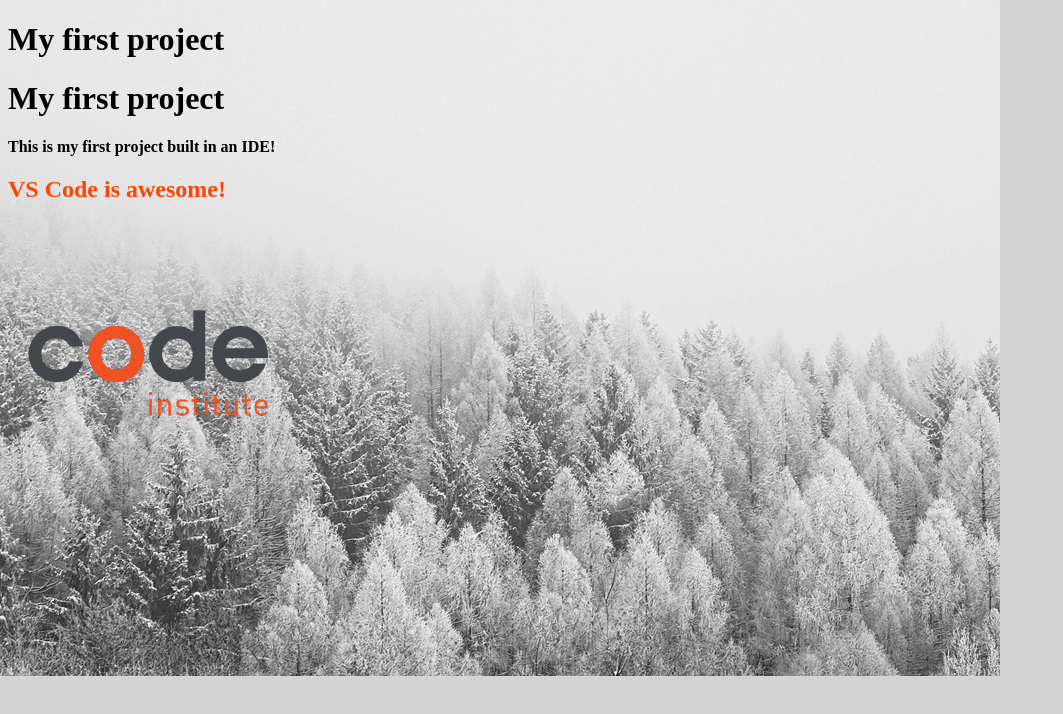
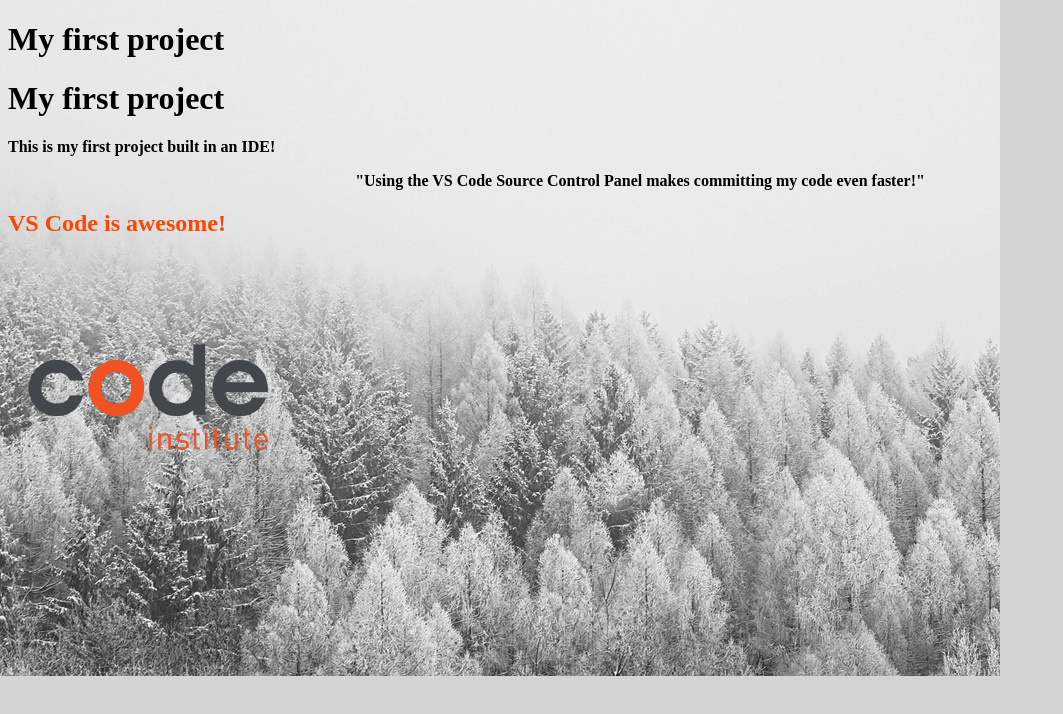
Before and after one commit to sdri/my-first-project, a plain HTML site: page index.html in a window 1280 px wide. Shown: the whole page, without its empty margins (0-1063 px from the left). Drawn offline with Linux system fonts and the light colour scheme.

Commit message:
Add new text-center class and add new paragraph to index.html

```diff
--- a/assets/css/styles.css
+++ b/assets/css/styles.css
@@ -13,4 +13,10 @@ h2 {
     color: orangered;
 }
 
-p { font-weight: bold; }
+p {
+    font-weight: bold;
+}
+
+.text-center {
+    text-align: center;
+}
--- a/index.html
+++ b/index.html
@@ -10,6 +10,7 @@
     <h1>My first project</h1>
     <h1>My first project</h1>
     <p>This is my first project built in an IDE!</p>
+    <p class="text-center">"Using the VS Code Source Control Panel makes committing my code even faster!"</p>
     <h2>VS Code is awesome!</h2>
     <img src="assets/images/ci-logo.png" alt="Code Institute Logo">
 </body>
```
